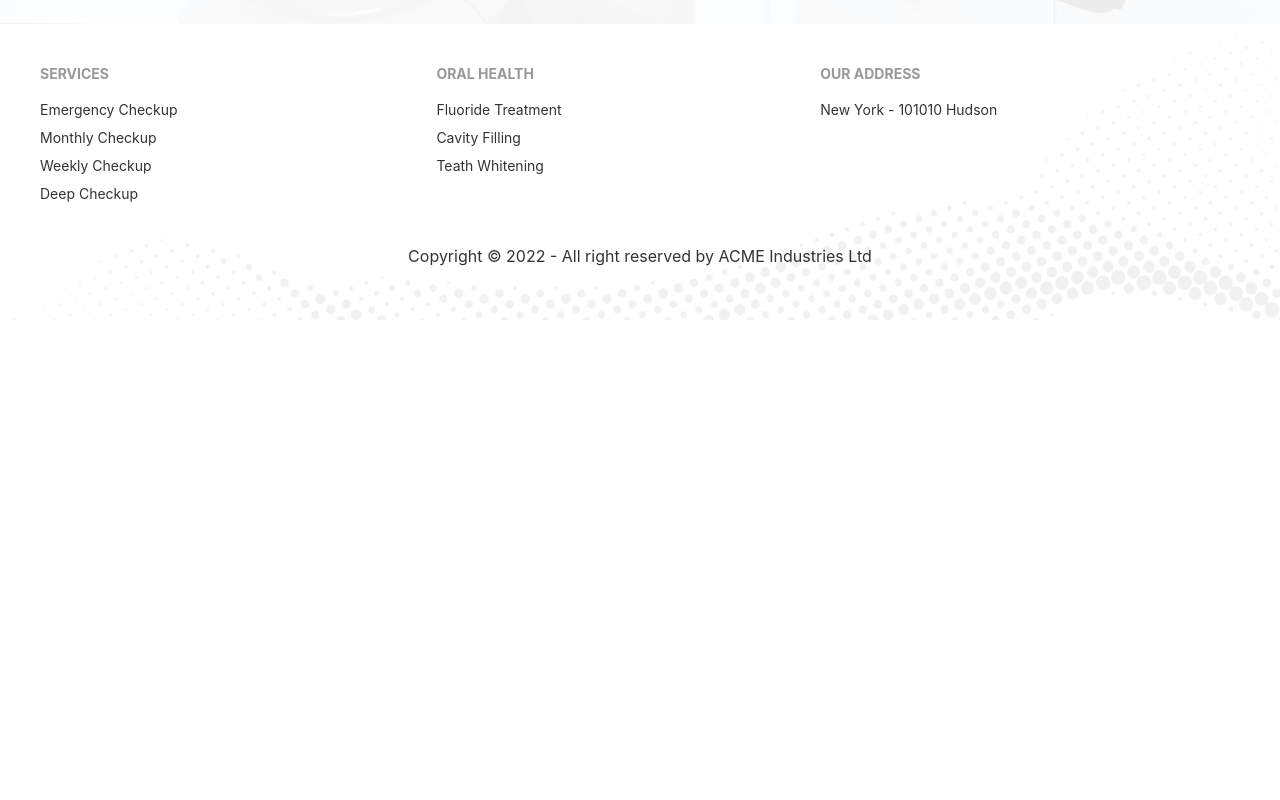
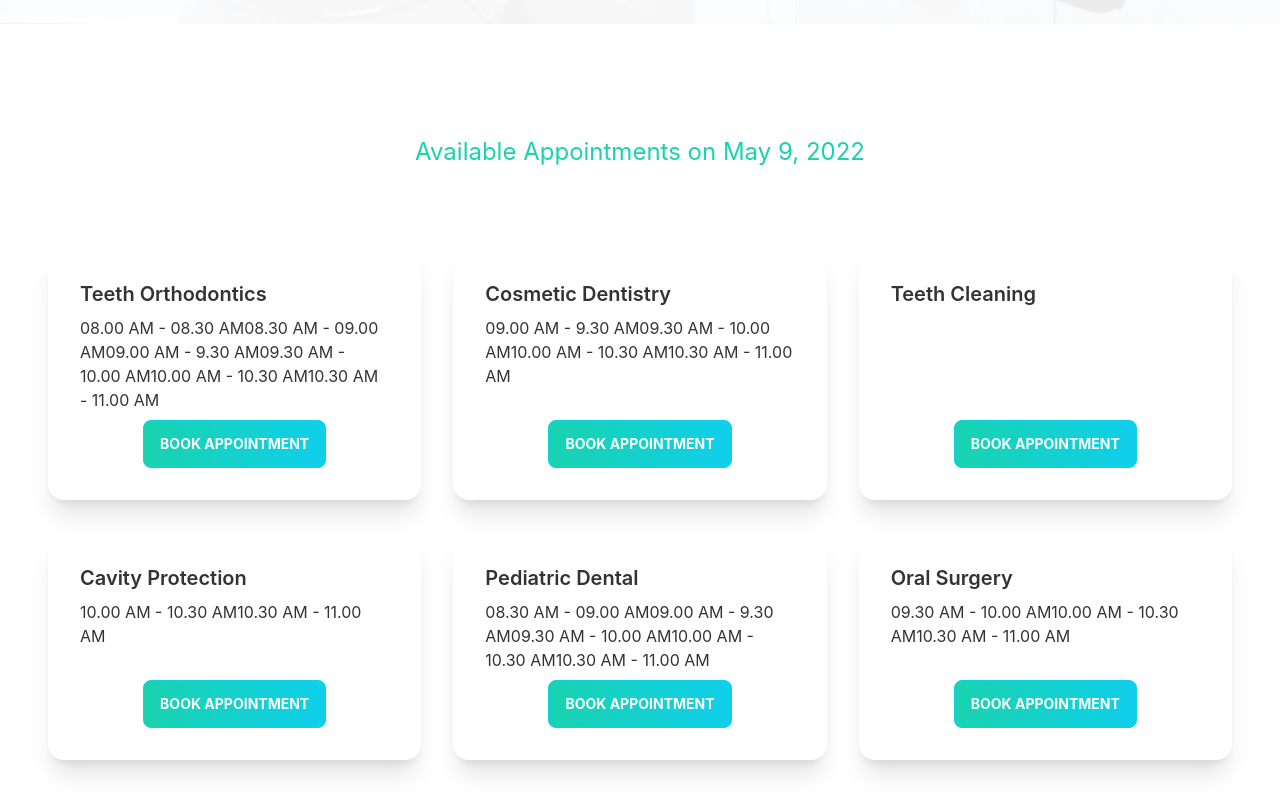
Before and after one commit to mdmehedihasan212/doctors-portal-client, a React (Create React App) app: page /appointment in a window 1280 px wide. Shown: the part 840-1640 px from the top of the page. Before the commit the page ends 1160 px from the top, so only its background shows below. Built offline with nearby package versions, Linux system fonts and the light colour scheme.

Commit message:
add service card

```diff
--- /dev/null
+++ b/public/services.json
@@ -0,0 +1,57 @@
+[
+    {
+        "_id": 1,
+        "name": "Teeth Orthodontics",
+        "slots": [
+            "08.00 AM - 08.30 AM",
+            "08.30 AM - 09.00 AM",
+            "09.00 AM - 9.30 AM",
+            "09.30 AM - 10.00 AM",
+            "10.00 AM - 10.30 AM",
+            "10.30 AM - 11.00 AM"
+        ]
+    },
+    {
+        "_id": 2,
+        "name": "Cosmetic Dentistry",
+        "slots": [
+            "09.00 AM - 9.30 AM",
+            "09.30 AM - 10.00 AM",
+            "10.00 AM - 10.30 AM",
+            "10.30 AM - 11.00 AM"
+        ]
+    },
+    {
+        "_id": 3,
+        "name": "Teeth Cleaning",
+        "slots": []
+    },
+    {
+        "_id": 4,
+        "name": "Cavity Protection",
+        "slots": [
+            "10.00 AM - 10.30 AM",
+            "10.30 AM - 11.00 AM"
+        ]
+    },
+    {
+        "_id": 5,
+        "name": "Pediatric Dental",
+        "slots": [
+            "08.30 AM - 09.00 AM",
+            "09.00 AM - 9.30 AM",
+            "09.30 AM - 10.00 AM",
+            "10.00 AM - 10.30 AM",
+            "10.30 AM - 11.00 AM"
+        ]
+    },
+    {
+        "_id": 6,
+        "name": "Oral Surgery",
+        "slots": [
+            "09.30 AM - 10.00 AM",
+            "10.00 AM - 10.30 AM",
+            "10.30 AM - 11.00 AM"
+        ]
+    }
+]
--- a/src/App.js
+++ b/src/App.js
@@ -13,6 +13,7 @@ function App() {
       <Routes>
         <Route path='/' element={<Home />}></Route>
         <Route path='/appointment' element={<Appointment />}></Route>
+        <Route path='/about' element={<About />}></Route>
         <Route path='/login' element={<Login />}></Route>
       </Routes>
     </div>
--- a/src/Pages/Appointment/Appointment.js
+++ b/src/Pages/Appointment/Appointment.js
@@ -1,11 +1,15 @@
-import React from 'react';
+import React, { useState } from 'react';
 import Footer from '../Home/Footer';
 import AppointmentBanner from './AppointmentBanner';
+import AvailableAppointments from './AvailableAppointments';
 
 const Appointment = () => {
+    const [date, setDate] = useState(new Date())
+
     return (
         <div>
-            <AppointmentBanner></AppointmentBanner>
+            <AppointmentBanner date={date} setDate={setDate}></AppointmentBanner>
+            <AvailableAppointments date={date}></AvailableAppointments>
             <Footer></Footer>
         </div>
     );
--- a/src/Pages/Appointment/AppointmentBanner.js
+++ b/src/Pages/Appointment/AppointmentBanner.js
@@ -1,20 +1,18 @@
-import { format } from 'date-fns';
-import React, { useState } from 'react';
+import React from 'react';
 import { DayPicker } from 'react-day-picker';
 import 'react-day-picker/dist/style.css';
 import bg from '../../assets/images/bg.png';
 import chair from '../../assets/images/chair.png';
 
-const Appointment = () => {
-    const [date, setDate] = useState(new Date())
+const Appointment = ({ date, setDate }) => {
 
     return (
-        <div class="hero min-h-screen" style={{
+        <div className="hero min-h-screen" style={{
             background: `url(${bg})`,
             backgroundSize: 'cover'
         }}>
-            <div class="hero-content flex-col lg:flex-row-reverse mt-40 gap-20 lg:gap-32">
-                <img src={chair} class="max-w-sm lg:max-w-lg rounded-lg shadow-2xl" alt='img' />
+            <div className="hero-content flex-col lg:flex-row-reverse mt-40 gap-20 lg:gap-32">
+                <img src={chair} className="max-w-sm lg:max-w-lg rounded-lg shadow-2xl" alt='img' />
                 <div className='rounded-lg shadow-xl'>
                     <DayPicker
                         mode="single"
@@ -22,7 +20,6 @@ const Appointment = () => {
                         onSelect={setDate}
                     />
                 </div>
-                <p>You picked {format(date, 'PP')}.</p>
             </div>
         </div>
     );
--- /dev/null
+++ b/src/Pages/Appointment/AvailableAppointments.js
@@ -0,0 +1,29 @@
+import { format } from 'date-fns';
+import React, { useEffect, useState } from 'react';
+import Service from './Service';
+
+const AvailableAppointments = ({ date }) => {
+    const [services, setServices] = useState([]);
+
+    useEffect(() => {
+        fetch('services.json')
+            .then(res => res.json())
+            .then(data => setServices(data))
+    }, [])
+
+    return (
+        <section className='my-28 px-12'>
+            <h1 className='text-secondary text-center text-2xl'>Available Appointments on {format(date, 'PP')}</h1>
+            <div className='grid grid-cols-1 md:grid-cols-2 lg:grid-cols-3 gap-8 my-20'>
+                {
+                    services.map(service => <Service
+                        key={service._id}
+                        service={service}
+                    ></Service>)
+                }
+            </div>
+        </section>
+    );
+};
+
+export default AvailableAppointments;
--- /dev/null
+++ b/src/Pages/Appointment/Service.js
@@ -0,0 +1,20 @@
+import React from 'react';
+import PrimaryButton from '../Shared/PrimaryButton';
+
+const Service = ({ service }) => {
+    const { name, slots } = service;
+
+    return (
+        <div class="card max-w-lg bg-base-100 shadow-xl">
+            <div class="card-body">
+                <h2 class="card-title">{name}</h2>
+                <p>{slots}</p>
+                <div class="card-actions justify-center">
+                    <PrimaryButton>Book Appointment</PrimaryButton>
+                </div>
+            </div>
+        </div>
+    );
+};
+
+export default Service;
--- a/src/Pages/Home/Footer.js
+++ b/src/Pages/Home/Footer.js
@@ -4,27 +4,27 @@ import footer from '../../assets/images/footer.png';
 
 const Footer = () => {
     return (
-        <footer class="p-10" style={{
+        <footer className="p-10" style={{
             background: `url(${footer})`,
             backgroundSize: 'cover'
         }}>
             <div className="footer">
                 <div>
-                    <span class="footer-title">SERVICES</span>
-                    <Link to={'/'} class="link link-hover">Emergency Checkup</Link>
-                    <Link to={'/'} class="link link-hover">Monthly Checkup</Link>
-                    <Link to={'/'} class="link link-hover">Weekly Checkup</Link>
-                    <Link to={'/'} class="link link-hover">Deep Checkup</Link>
+                    <span className="footer-title">SERVICES</span>
+                    <Link to={'/'} className="link link-hover">Emergency Checkup</Link>
+                    <Link to={'/'} className="link link-hover">Monthly Checkup</Link>
+                    <Link to={'/'} className="link link-hover">Weekly Checkup</Link>
+                    <Link to={'/'} className="link link-hover">Deep Checkup</Link>
                 </div>
                 <div>
-                    <span class="footer-title">ORAL HEALTH</span>
-                    <Link to={'/'} class="link link-hover">Fluoride Treatment</Link>
-                    <Link to={'/'} class="link link-hover">Cavity Filling</Link>
-                    <Link to={'/'} class="link link-hover">Teath Whitening</Link>
+                    <span className="footer-title">ORAL HEALTH</span>
+                    <Link to={'/'} className="link link-hover">Fluoride Treatment</Link>
+                    <Link to={'/'} className="link link-hover">Cavity Filling</Link>
+                    <Link to={'/'} className="link link-hover">Teath Whitening</Link>
                 </div>
                 <div>
-                    <span class="footer-title">OUR ADDRESS</span>
-                    <Link to={'/'} class="link link-hover">New York - 101010 Hudson</Link>
+                    <span className="footer-title">OUR ADDRESS</span>
+                    <Link to={'/'} className="link link-hover">New York - 101010 Hudson</Link>
                 </div>
             </div>
             <div className='mt-10 my-3 text-center'>
--- a/src/Pages/Home/Review.js
+++ b/src/Pages/Home/Review.js
@@ -2,13 +2,13 @@ import React from 'react';
 
 const Review = ({ review }) => {
     return (
-        <section class="card w-96 bg-base-100 shadow-xl">
-            <article class="card-body">
+        <section className="card w-96 bg-base-100 shadow-xl">
+            <article className="card-body">
                 <p>{review.reviews}</p>
             </article>
             <article className='flex p-8'>
-                <div class="avatar">
-                    <div class="w-16 rounded-full ring ring-primary ring-offset-base-100 ring-offset-2">
+                <div className="avatar">
+                    <div className="w-16 rounded-full ring ring-primary ring-offset-base-100 ring-offset-2">
                         <img src={review.img} alt='img' />
                     </div>
                 </div>
```
